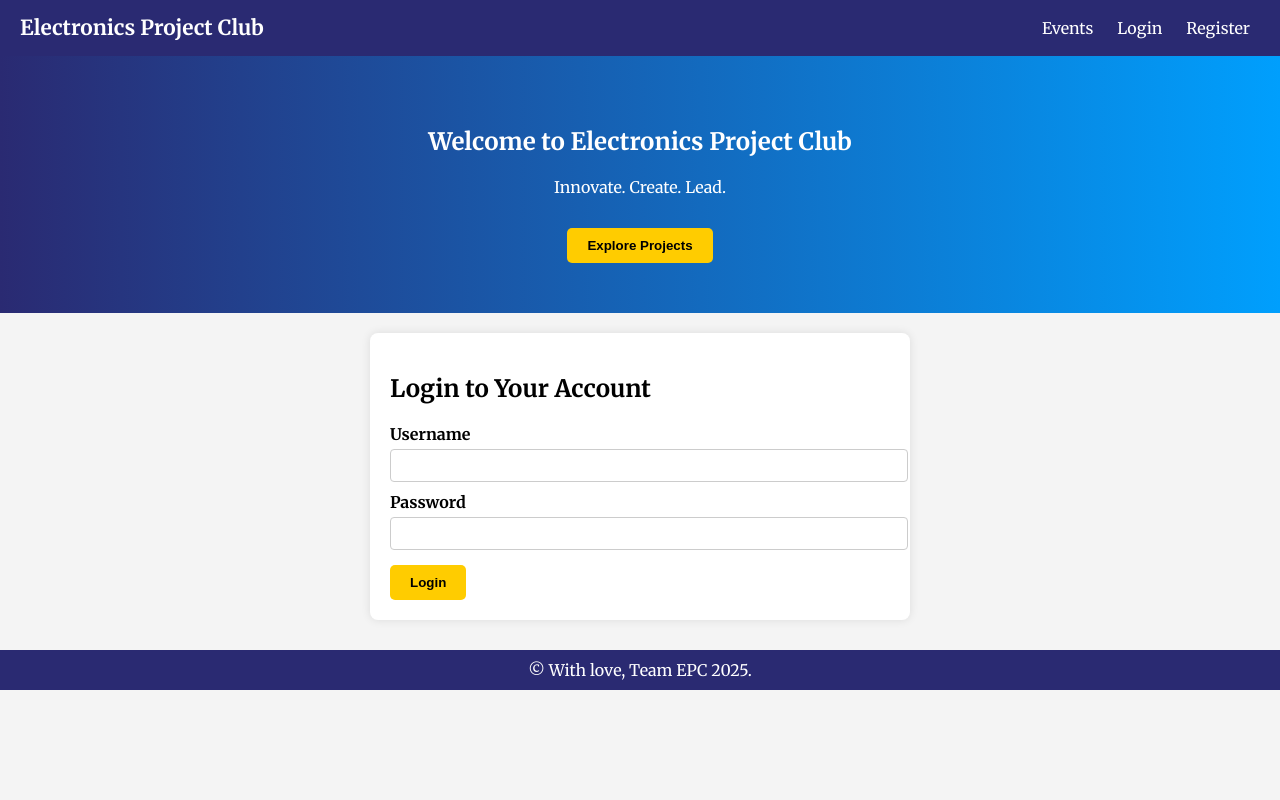
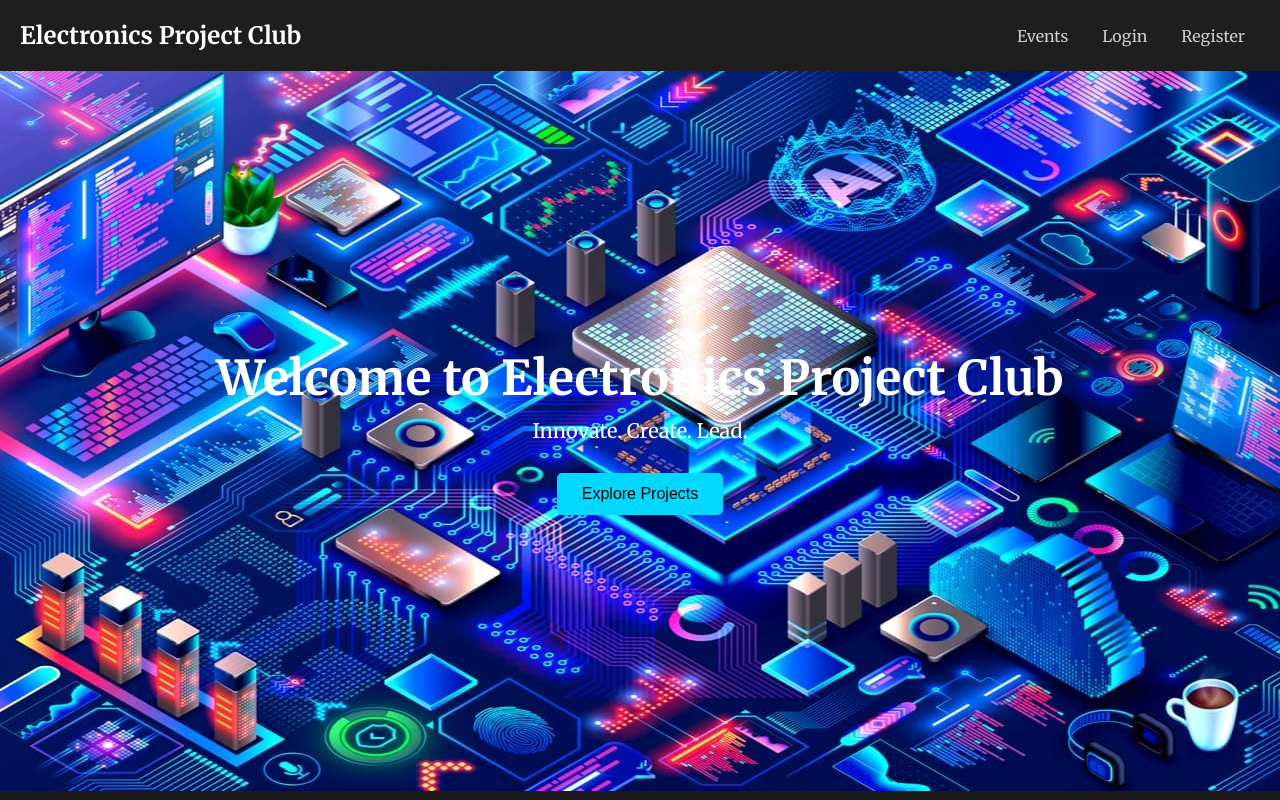
Before and after one commit to blackviper004/epcwebsite, a plain HTML site: page index.html in a window 1280 px wide. Both pictures are taken after a click on the link "Login". Shown: the top 800 px of the page. Drawn offline with Linux system fonts and the light colour scheme.

Commit message:
Update style.css

```diff
--- a/style.css
+++ b/style.css
@@ -1,92 +1,111 @@
 body {
             margin: 0;
             font-family: 'Merriweather', serif;
-    background: #f4f4f4;
+            background-color: #121212;
+            color: white;
         }
 
         header {
-    background: #2a2a72;
-    color: white;
-    padding: 15px 20px;
+            background-color: #1e1e1e;
+            padding: 20px;
             display: flex;
             justify-content: space-between;
             align-items: center;
         }
 
         .logo {
-    font-size: 1.3rem;
+            font-size: 24px;
             font-weight: bold;
         }
 
         nav a {
-    color: white;
-    margin: 0 10px;
+            color: #ccc;
             text-decoration: none;
+            margin: 0 15px;
+            font-weight: 500;
         }
 
         nav a:hover {
-    text-decoration: underline;
+            color: #00d8ff;
         }
 
         .hero {
+            background: url("./main.jpg");
+            height: 90vh;
+            display: flex;
+            flex-direction: column;
+            justify-content: center;
+            align-items: center;
             text-align: center;
-    padding: 50px 20px;
-    background: linear-gradient(to right, #2a2a72, #009ffd);
-    color: white;
+        }
+
+        .hero h1 {
+            font-size: 48px;
+            margin: 0;
+        }
+
+        .hero p {
+            font-size: 20px;
+            margin: 10px 0 30px;
         }
 
         .btn {
-    background: #ffcc00;
+            padding: 12px 25px;
+            font-size: 16px;
+            background-color: #00d8ff;
             color: black;
-    padding: 10px 20px;
             border: none;
             cursor: pointer;
-    margin-top: 15px;
-    font-weight: bold;
             border-radius: 5px;
         }
 
         .btn:hover {
-    background: #e6b800;
+            background-color: #00b7d3;
         }
 
-.form-section {
+        section.form-section {
+            padding: 50px 20px;
+            background-color: #1a1a1a;
+            text-align: center;
             display: none;
-    background: white;
-    padding: 20px;
-    margin: 20px auto;
-    max-width: 500px;
-    border-radius: 8px;
-    box-shadow: 0 0 10px rgba(0,0,0,0.1);
+        }
+
+        form {
+            max-width: 400px;
+            margin: auto;
         }
 
         label {
             display: block;
-    margin-top: 10px;
-    font-weight: bold;
+            text-align: left;
+            margin-bottom: 5px;
         }
 
-input, select {
+        input[type="text"],
+        input[type="email"],
+        input[type="password"],
+        input[type="tel"] {
             width: 100%;
-    padding: 8px;
-    margin-top: 5px;
-    border-radius: 4px;
-    border: 1px solid #ccc;
+            padding: 10px;
+            background: #2c2c2c;
+            color: white;
+            border: none;
+            margin-bottom: 20px;
         }
 
         footer {
-    background: #2a2a72;
-    color: white;
+            background-color: #1e1e1e;
             text-align: center;
-    padding: 10px;
-    margin-top: 30px;
+            padding: 15px;
+            font-size: 14px;
+            color: #aaa;
         }
 
-@media (max-width: 600px) {
-    header {
-        flex-direction: column;
+        select {
+    width: 100%;
+    padding: 10px;
+    background: #2c2c2c;
+    color: white;
+    border: none;
+    margin-bottom: 20px;
 }
-    nav {
-        margin-top: 10px;
-    }
-}
```
Lines whose indentation alone changed are shown as unchanged.
